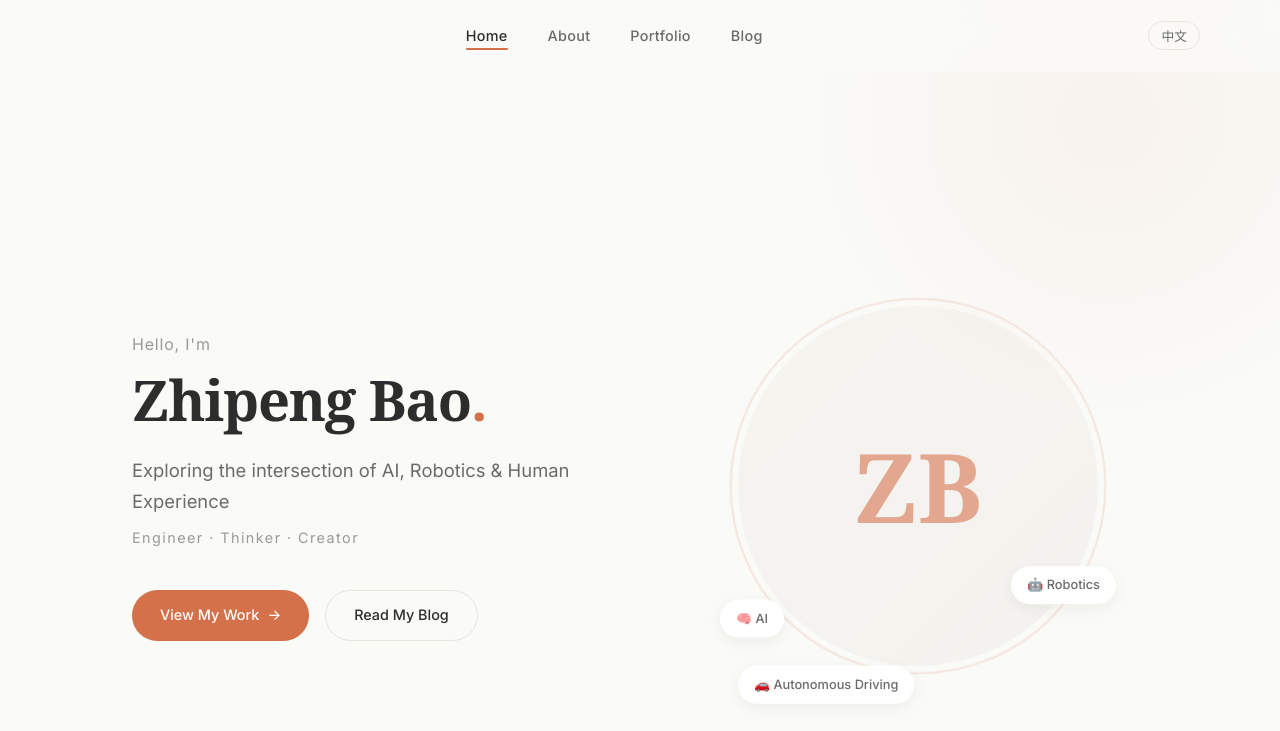
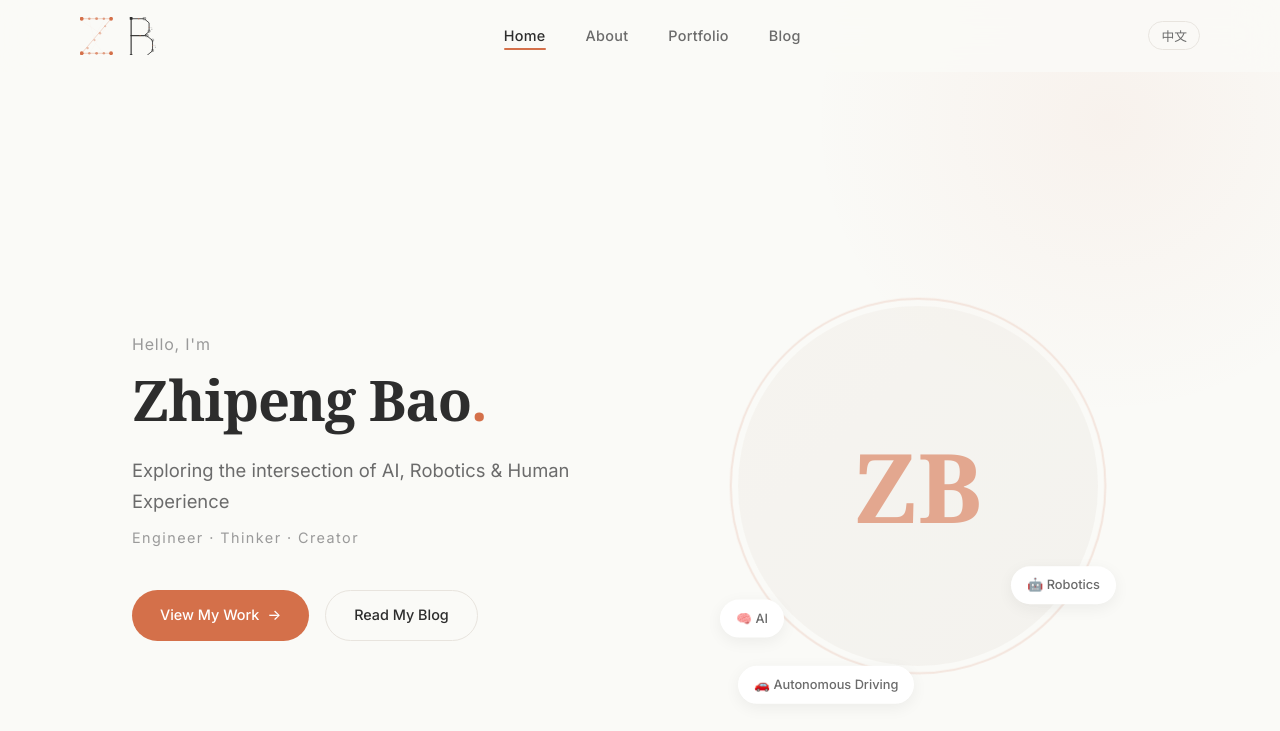
Before and after one commit to hzxbzp/hzxbzp.github.io, a Jekyll site: the page built from index.html, in a window 1280 px wide and 900 px high. Shown: the top 731 px of the window. Built offline with Jekyll 4.4.1, drawn with Linux system fonts in a browser that asks for light colours; comment, search, counter and statistics services are not loaded.

Commit message:
Fix typo in logo class CSS rule

```diff
--- a/assets/css/style.css
+++ b/assets/css/style.css
@@ -126,8 +126,8 @@ img {
   height: 100%;
 }
 
-
-  text-decorationh: none;
+.logo {
+  text-decoration: none;
   display: flex;
   align-items: center;
 }
```
